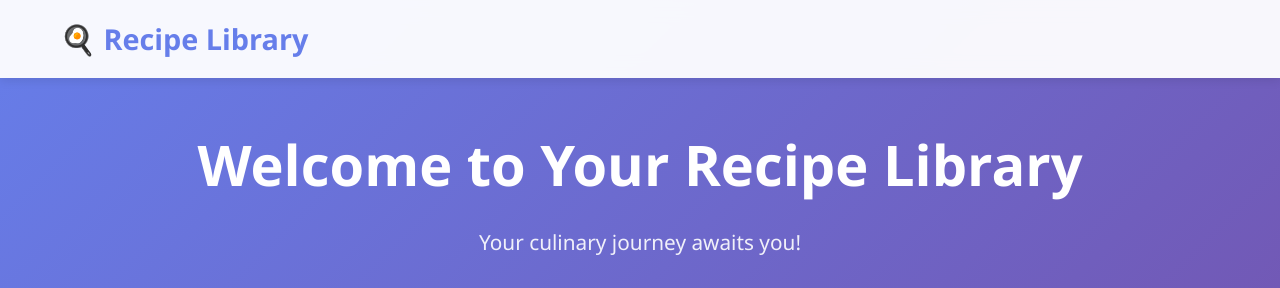
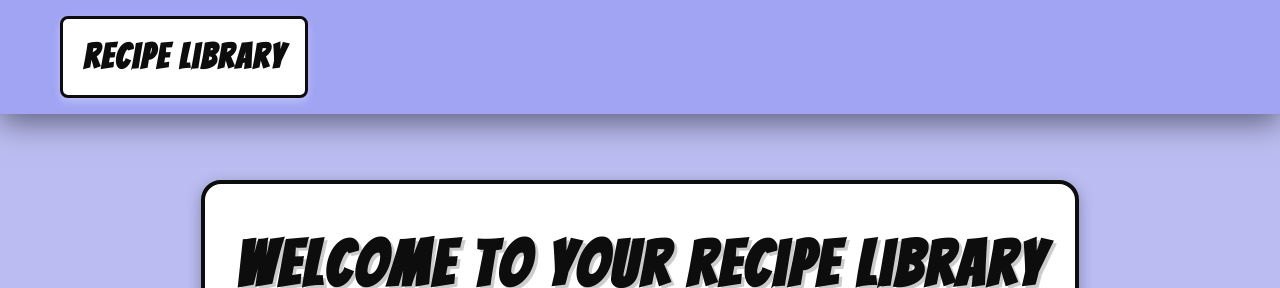
Before and after one commit to Bre-Wonder/Recipe-App-Achievment, a Django app: page / in a window 1280 px wide. Shown: the top 288 px of the page. Run offline with Django 5.2, Linux system fonts and the light colour scheme.

Commit message:
updated look of html welcome page

```diff
--- a/Acheivement 2/A2_Recipe_App/src/recipeApp/templates/recipeApp/recipe_home.html
+++ b/Acheivement 2/A2_Recipe_App/src/recipeApp/templates/recipeApp/recipe_home.html
@@ -5,6 +5,7 @@
     <meta charset="UTF-8">
     <meta name="viewport" content="width=device-width, initial-scale=1.0">
     <title>Recipe Library</title>
+    <link href="https://fonts.googleapis.com/css2?family=Bangers&family=Comic+Neue:wght@300;400;700&display=swap" rel="stylesheet">
     <style>
         * {
             margin: 0;
@@ -13,10 +14,10 @@
         }
 
         body {
-            font-family: 'Segoe UI', Tahoma, Geneva, Verdana, sans-serif;
+            font-family: 'Comic Neue', cursive;
             line-height: 1.6;
-            color: #333;
-            background: linear-gradient(135deg, #667eea 0%, #764ba2 100%);
+            color: #0D0D0D;
+            background: #BBBDF2;
             min-height: 100vh;
         }
 
@@ -28,14 +29,13 @@
 
         /* Navigation */
         nav {
-            background: rgba(255, 255, 255, 0.95);
-            backdrop-filter: blur(10px);
+            background: #A0A4F2;
             padding: 1rem 0;
             position: fixed;
             width: 100%;
             top: 0;
             z-index: 1000;
-            box-shadow: 0 2px 10px rgba(0, 0, 0, 0.1);
+            box-shadow: 0 8px 30px rgba(0, 0, 0, 0.5);
         }
 
         .nav-content {
@@ -45,9 +45,44 @@
         }
 
         .logo {
-            font-size: 1.8rem;
+            font-family: 'Bangers', cursive;
+            font-size: 2.2rem;
             font-weight: bold;
-            color: #667eea;
+            color: #0D0D0D;
+            letter-spacing: 2px;
+            background: white;
+            padding: 10px 20px;
+            border-radius: 8px;
+            box-shadow: 0 4px 8px rgba(255, 255, 255, 0.3);
+            transition: all 0.3s ease;
+            cursor: pointer;
+            border: 3px solid #0D0D0D;
+            position: relative;
+        }
+
+        .logo::before {
+            content: "";
+            position: absolute;
+            top: -6px;
+            left: -6px;
+            right: -6px;
+            bottom: -6px;
+            background: radial-gradient(circle at 2px 2px, #0D0D0D 1px, transparent 1px);
+            background-size: 8px 8px;
+            border-radius: 11px;
+            z-index: -1;
+            opacity: 0;
+            transition: opacity 0.3s ease;
+        }
+
+        .logo:hover::before {
+            opacity: 1;
+        }
+
+        .logo:hover {
+            transform: scale(1.1) rotate(2deg);
+            box-shadow: 0 8px 20px rgba(242, 237, 160, 0.5);
+            background: #F2EDA0;
         }
 
         .nav-links {
@@ -58,32 +93,133 @@
 
         .nav-links a {
             text-decoration: none;
-            color: #333;
+            color: #0D0D0D;
             font-weight: 500;
             transition: color 0.3s ease;
         }
 
         .nav-links a:hover {
-            color: #667eea;
+            color: #154001;
         }
 
         /* Hero Section */
         .hero {
-            padding: 120px 0 80px;
+            padding: 80px 0 80px;
+            margin-top: 100px;
             text-align: center;
             color: white;
+            display: flex;
+            flex-direction: column;
+            align-items: center;
         }
 
         .hero h1 {
-            font-size: 3.5rem;
+            font-family: 'Bangers', cursive;
+            font-size: 4rem;
             margin-bottom: 1rem;
             font-weight: 700;
+            letter-spacing: 3px;
+            text-shadow: 3px 3px 0px rgba(0,0,0,0.2);
+            background: white;
+            padding: 30px;
+            border-radius: 20px;
+            display: inline-block;
+            box-shadow: 0 5px 15px rgba(0, 0, 0, 0.3);
+            transition: all 0.4s ease;
+            cursor: pointer;
+            position: relative;
+            border: 4px solid #0D0D0D;
+            color: #0D0D0D;
+        }
+
+
+
+
+
+        .hero h1:hover {
+            transform: scale(1.05);
+            box-shadow: 0 8px 25px rgba(0, 0, 0, 0.5);
+            background: #BDF288;
+            border-color: #0D0D0D;
+        }
+
+        .hero h1:hover::after {
+            content: "BOOM!";
+            position: absolute;
+            bottom: -45px;
+            right: 15px;
+            font-family: 'Bangers', cursive;
+            font-size: 1.5rem;
+            color: #0D0D0D;
+            animation: bounce 0.6s ease;
         }
 
         .hero p {
             font-size: 1.3rem;
             margin-bottom: 2rem;
-            opacity: 0.9;
+            color: #0D0D0D;
+            background: #D2D9A0;
+            padding: 10px 30px;
+            border-radius: 50px;
+            display: inline-block;
+            box-shadow: 0 3px 10px rgba(210, 217, 160, 0.4);
+            text-align: center;
+        }
+
+        .hero img {
+            background: rgba(0, 0, 0, 0.8);
+            padding: 20px;
+            border-radius: 15px;
+            box-shadow: 0 10px 30px rgba(0, 0, 0, 0.5);
+            transition: all 0.3s ease;
+            cursor: pointer;
+            position: relative;
+            border: 3px solid #0D0D0D;
+        }
+
+        /* Comic Panel Effect */
+        .comic-panel {
+            position: relative;
+            display: inline-block;
+        }
+
+        .comic-panel::before {
+            content: "";
+            position: absolute;
+            top: -8px;
+            left: -8px;
+            right: -8px;
+            bottom: -8px;
+            background: repeating-linear-gradient(
+                45deg,
+                #0D0D0D,
+                #0D0D0D 2px,
+                transparent 2px,
+                transparent 8px
+            );
+            border-radius: 18px;
+            z-index: -1;
+        }
+
+        .hero img:hover {
+            transform: scale(1.02) rotate(1deg);
+            box-shadow: 0 15px 40px rgba(0, 0, 0, 0.7);
+        }
+
+        .hero img:hover::before {
+            content: "SIZZLE!";
+            position: absolute;
+            top: -15px;
+            left: -20px;
+            font-family: 'Bangers', cursive;
+            font-size: 1.2rem;
+            color: #0D0D0D;
+            background: #CBD962;
+            padding: 8px 15px;
+            border-radius: 20px;
+            animation: pulse 0.8s ease;
+            border: 2px solid #0D0D0D;
+            box-shadow: 3px 3px 0px rgba(0,0,0,0.3);
         }
 
         .cta-buttons {
@@ -153,7 +338,7 @@
     <nav>
         <div class="container">
             <div class="nav-content">
-                <div class="logo">🍳 Recipe Library</div>
+                <div class="logo">Recipe Library</div>
             </div>
         </div>
     </nav>
@@ -162,8 +347,9 @@
     <section class="hero" id="home">
         <div class="container">
             <h1>Welcome to Your Recipe Library</h1>
-            <p>Your culinary journey awaits you!</p>
-            <img src="{% static 'recipeApp/images/blank_recipe.jpg' %}" alt="home" width="350" height="500">
+            <div class="comic-panel">
+                <img src="{% static 'recipeApp/images/blank_recipe.jpg' %}" alt="home" width="350" height="500">
+            </div>
         </div>
     </section>
 </body>
```
Also changed, not shown: other parts of Acheivement 2/A2_Recipe_App/src/recipeApp/templates/recipeApp/recipe_home.html (+49 -0 lines).
